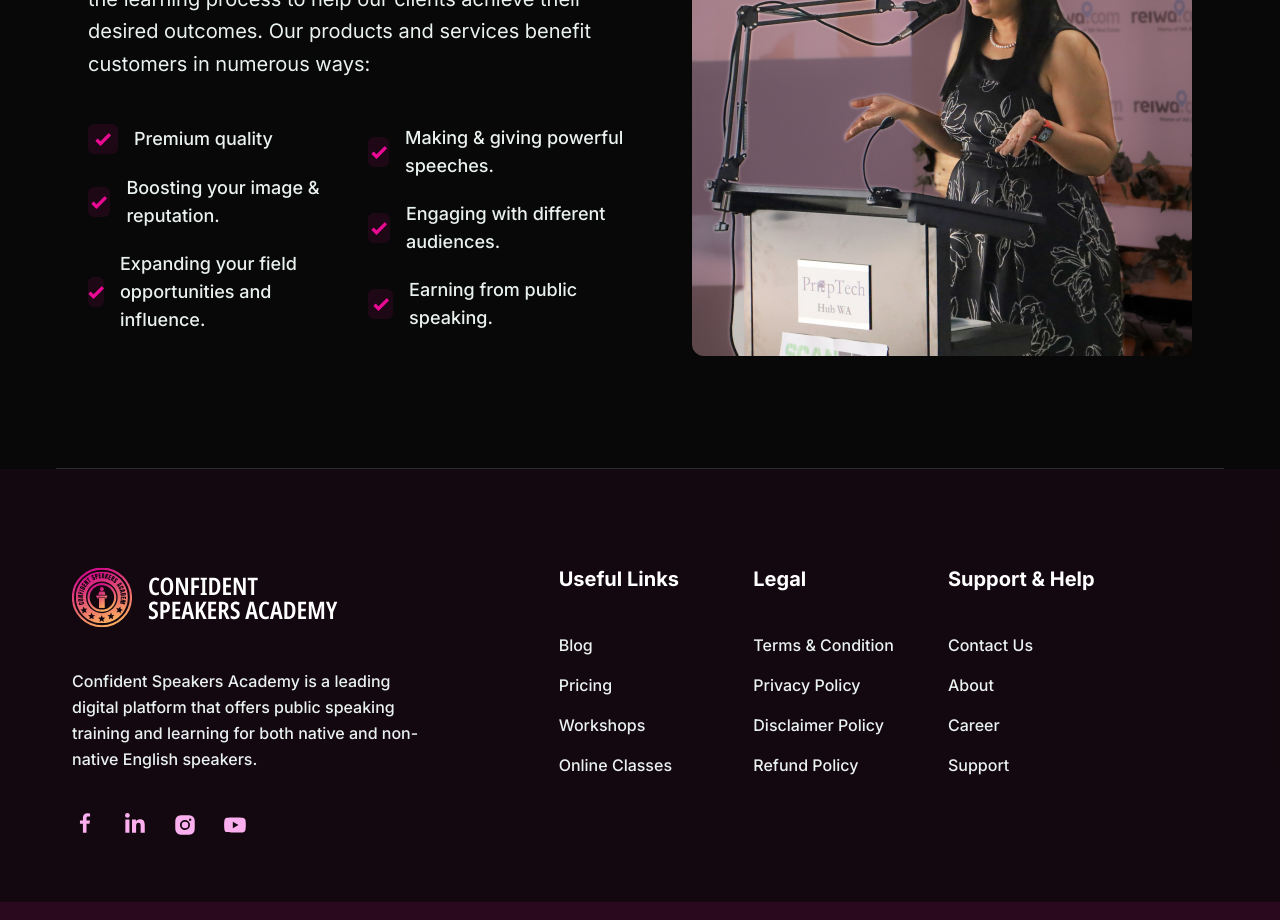
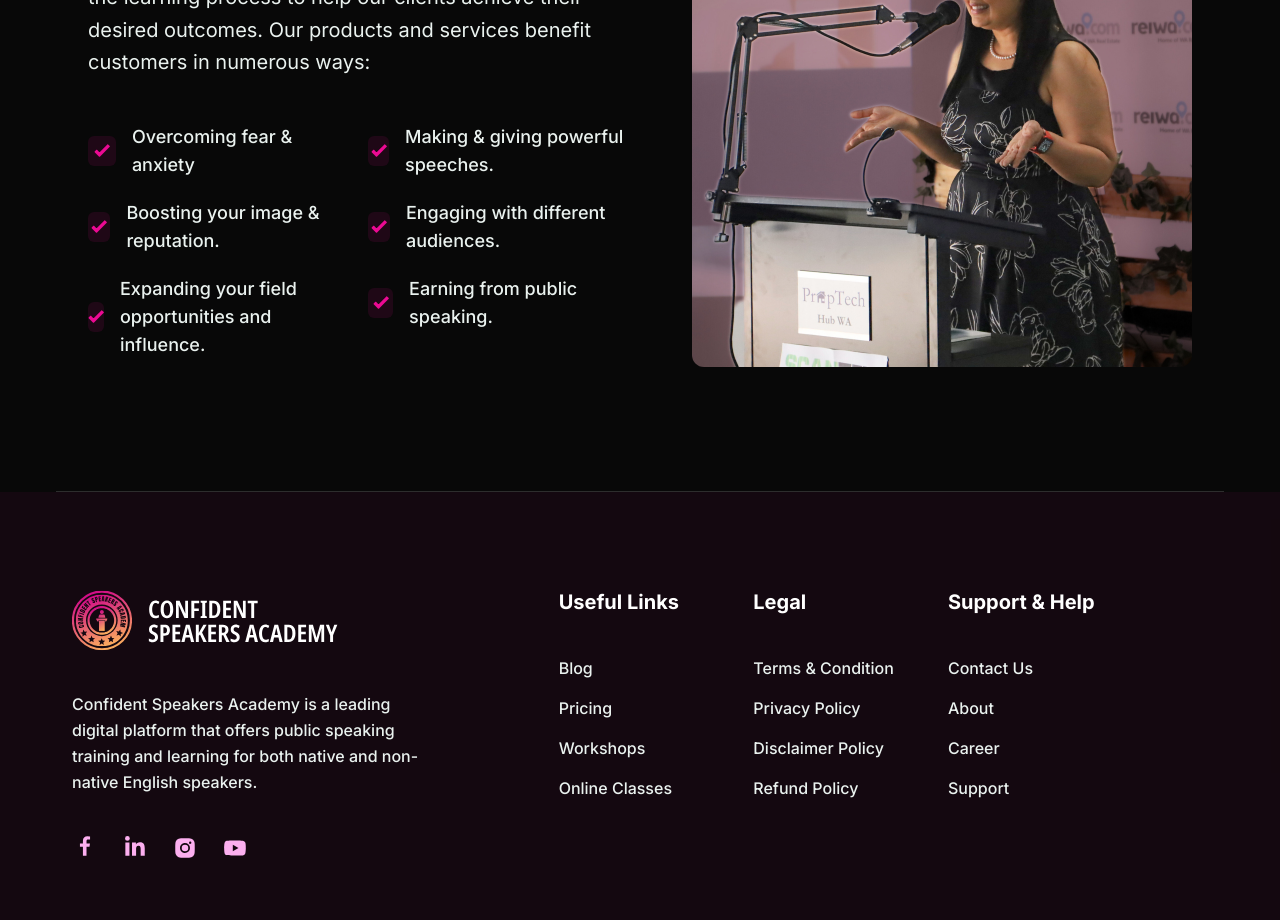
Before and after one commit to prabirshub/next-type-app, a Next.js app: page /about in a window 1280 px wide. Shown: the part 1260-2180 px from the top of the page. Built offline with nearby package versions, Linux system fonts and the light colour scheme; a web font is replaced by a local one.

Commit message:
modification on about page

```diff
--- a/components/AboutPage/AboutSectionOne.tsx
+++ b/components/AboutPage/AboutSectionOne.tsx
@@ -35,7 +35,7 @@
               >
                 <div className='mx-[-12px] flex flex-wrap'>
                   <div className='w-full px-3 sm:w-1/2 lg:w-full xl:w-1/2 '>
-                    <List text='Premium quality' />
+                    <List text='Overcoming fear & anxiety' />
                     <List text='Boosting your image & reputation.' />
                     <List text='Expanding your field opportunities and influence.' />
                   </div>
```
